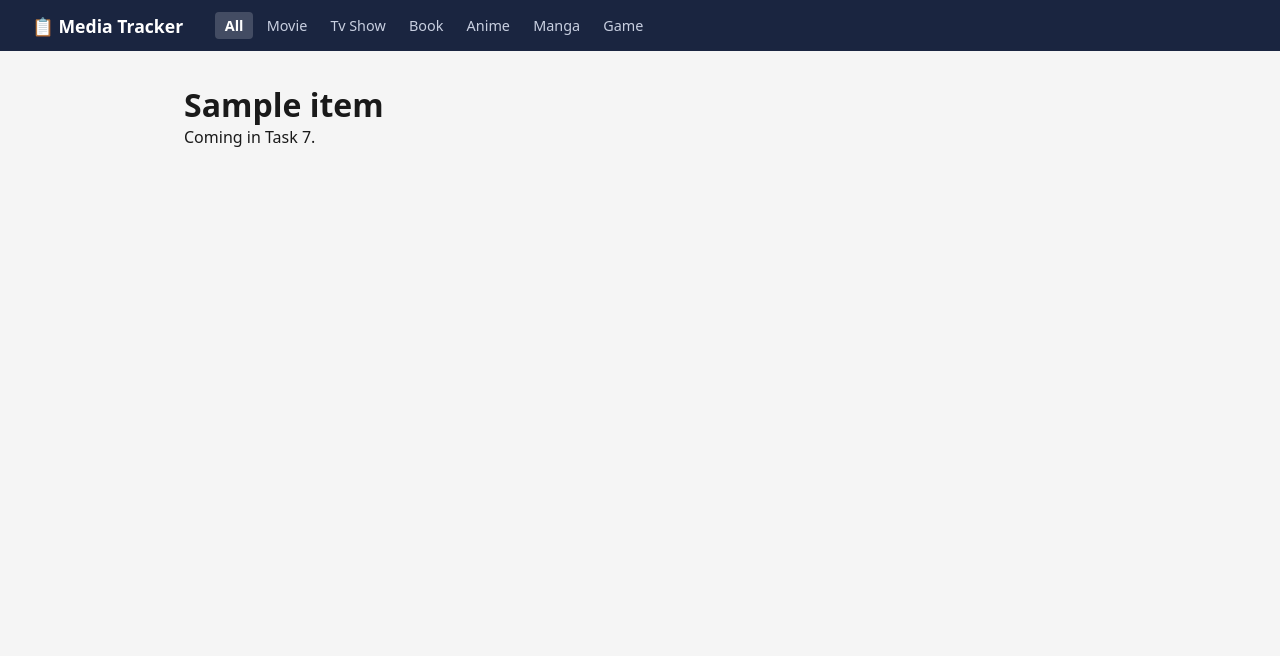
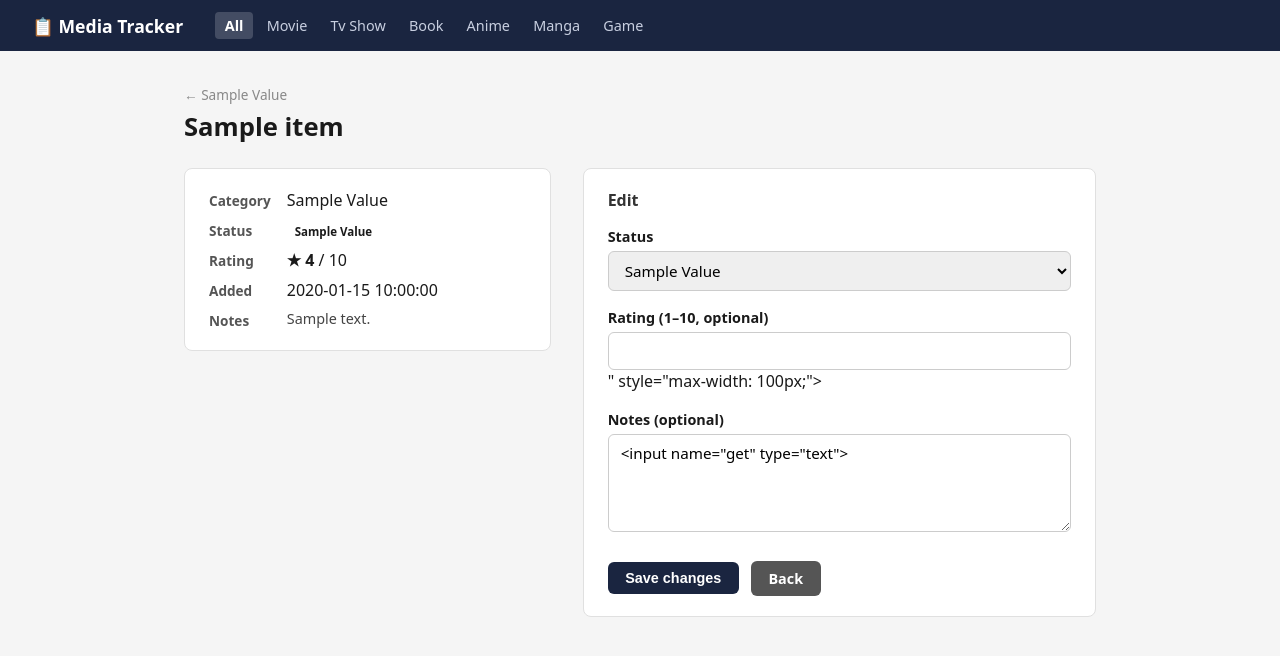
Before and after one commit to yusufrussell/applied-ai-sandbox-media-tracker, a Flask app: template templates/detail.html in a window 1280 px wide. Shown: the top 656 px of the page. Run offline with Flask 3, Linux system fonts and the light colour scheme; the template is opened without the code that fills it: most values are stand-ins (such as "Sample title", 1, 10 or a date in 2020); form fields are guessed from the names that the template uses.

Commit message:
Add detail view and edit route (Task 7)
GET /media/<id> renders a two-column detail page: info panel (title,
category, status, rating, notes, date) and edit form (status, rating,
notes). POST /media/<id>/edit validates inputs, mutates the item in
place, saves to data.json, and redirects back to the detail page.
Invalid input re-renders the form with errors and preserves typed
values. Returns 404 for unknown ids.

Co-Authored-By: Claude Sonnet 4.6 <noreply@anthropic.com>

```diff
--- a/app.py
+++ b/app.py
@@ -113,11 +113,60 @@ def create_app() -> Flask:
 
     @app.route("/media/<item_id>")
     def detail(item_id: str):
-        # TASK 07 — full implementation
         item = app.library.get(item_id)
         if item is None:
             abort(404)
-        return render_template("detail.html", item=item)
+        return render_template(
+            "detail.html",
+            item=item,
+            statuses=list(MediaStatus),
+            errors={},
+            form={},
+        )
+
+    @app.route("/media/<item_id>/edit", methods=["POST"])
+    def edit(item_id: str):
+        item = app.library.get(item_id)
+        if item is None:
+            abort(404)
+
+        status_raw = request.form.get("status", "")
+        rating_raw = (request.form.get("rating") or "").strip()
+        notes = (request.form.get("notes") or "").strip()
+
+        errors: dict[str, str] = {}
+
+        try:
+            new_status = MediaStatus(status_raw)
+        except ValueError:
+            errors["status"] = "Invalid status."
+            new_status = item.status
+
+        new_rating: int | None = None
+        if rating_raw:
+            try:
+                new_rating = int(rating_raw)
+                if not 1 <= new_rating <= 10:
+                    errors["rating"] = "Rating must be between 1 and 10."
+                    new_rating = item.rating
+            except ValueError:
+                errors["rating"] = "Rating must be a whole number."
+                new_rating = item.rating
+
+        if errors:
+            return render_template(
+                "detail.html",
+                item=item,
+                statuses=list(MediaStatus),
+                errors=errors,
+                form={"status": status_raw, "rating": rating_raw, "notes": notes},
+            )
+
+        item.status = new_status
+        item.rating = new_rating
+        item.notes = notes
+        save(app.library)
+        return redirect(url_for("detail", item_id=item_id))
 
     return app
 
--- a/static/style.css
+++ b/static/style.css
@@ -162,6 +162,39 @@ body {
 /* ── Empty state ── */
 .empty { color: #888; margin-top: 2rem; font-size: 1rem; }
 
+/* ── Detail page ── */
+.back-link { color: #888; text-decoration: none; font-size: 0.85rem; }
+.back-link:hover { color: #1a2540; }
+
+.detail-layout {
+  display: grid;
+  grid-template-columns: 1fr 1.4fr;
+  gap: 2rem;
+  align-items: start;
+}
+@media (max-width: 640px) {
+  .detail-layout { grid-template-columns: 1fr; }
+}
+
+.detail-info {
+  background: #fff;
+  border: 1px solid #e0e0e0;
+  border-radius: 8px;
+  padding: 1.25rem 1.5rem;
+}
+.info-list { display: grid; grid-template-columns: auto 1fr; gap: 0.5rem 1rem; }
+.info-list dt { font-weight: 600; color: #555; font-size: 0.85rem; padding-top: 0.15rem; }
+.info-list dd { margin: 0; }
+.notes-text { white-space: pre-wrap; color: #444; font-size: 0.9rem; }
+
+.detail-edit {
+  background: #fff;
+  border: 1px solid #e0e0e0;
+  border-radius: 8px;
+  padding: 1.25rem 1.5rem;
+}
+.detail-edit h2 { font-size: 1rem; margin-bottom: 1rem; color: #333; }
+
 /* ── Forms (used in add/detail) ── */
 .form-group { margin-bottom: 1.1rem; }
 label { display: block; font-weight: 600; margin-bottom: 0.3rem; font-size: 0.9rem; }
--- a/templates/detail.html
+++ b/templates/detail.html
@@ -1,6 +1,93 @@
 {% extends "base.html" %}
 {% block title %}{{ item.title }} — Media Tracker{% endblock %}
+
 {% block content %}
-  <h1>{{ item.title }}</h1>
-  <p>Coming in Task 7.</p>
+  <div class="page-header">
+    <div>
+      <a class="back-link" href="{{ url_for('home', category=item.category.value) }}">
+        ← {{ item.category.value.replace('_', ' ').title() }}
+      </a>
+      <h1 style="margin-top: 0.25rem;">{{ item.title }}</h1>
+    </div>
+  </div>
+
+  <div class="detail-layout">
+
+    {# ── Info panel ── #}
+    <div class="detail-info">
+      <dl class="info-list">
+        <dt>Category</dt>
+        <dd>{{ item.category.value.replace('_', ' ').title() }}</dd>
+
+        <dt>Status</dt>
+        <dd>
+          <span class="badge status-{{ item.status.value.replace('_', '-') }}">
+            {{ item.status.value.replace('_', ' ').title() }}
+          </span>
+        </dd>
+
+        <dt>Rating</dt>
+        <dd>
+          {% if item.rating %}
+            <strong>★ {{ item.rating }}</strong> / 10
+          {% else %}
+            <span style="color:#aaa;">Not rated</span>
+          {% endif %}
+        </dd>
+
+        <dt>Added</dt>
+        <dd>{{ item.date_added }}</dd>
+
+        {% if item.notes %}
+          <dt>Notes</dt>
+          <dd class="notes-text">{{ item.notes }}</dd>
+        {% endif %}
+      </dl>
+    </div>
+
+    {# ── Edit form ── #}
+    <div class="detail-edit">
+      <h2>Edit</h2>
+      <form method="POST" action="{{ url_for('edit', item_id=item.id) }}">
+
+        <div class="form-group">
+          <label for="status">Status</label>
+          <select id="status" name="status">
+            {% for st in statuses %}
+              <option value="{{ st.value }}"
+                {{ 'selected' if (form.get('status', item.status.value) == st.value) }}>
+                {{ st.value.replace('_', ' ').title() }}
+              </option>
+            {% endfor %}
+          </select>
+          {% if errors.get('status') %}
+            <p class="error">{{ errors.status }}</p>
+          {% endif %}
+        </div>
+
+        <div class="form-group">
+          <label for="rating">Rating (1–10, optional)</label>
+          <input id="rating" name="rating" type="number" min="1" max="10"
+                 value="{{ form.get('rating', item.rating or '') }}"
+                 style="max-width: 100px;">
+          {% if errors.get('rating') %}
+            <p class="error">{{ errors.rating }}</p>
+          {% endif %}
+        </div>
+
+        <div class="form-group">
+          <label for="notes">Notes (optional)</label>
+          <textarea id="notes" name="notes" rows="4">{{ form.get('notes', item.notes) }}</textarea>
+        </div>
+
+        <div class="form-actions">
+          <button class="btn" type="submit">Save changes</button>
+          <a class="btn btn-secondary" href="{{ url_for('home') }}">Back</a>
+        </div>
+      </form>
+
+      {# Task 8 will add the delete button here #}
+    </div>
+
+  </div>
 {% endblock %}
```
